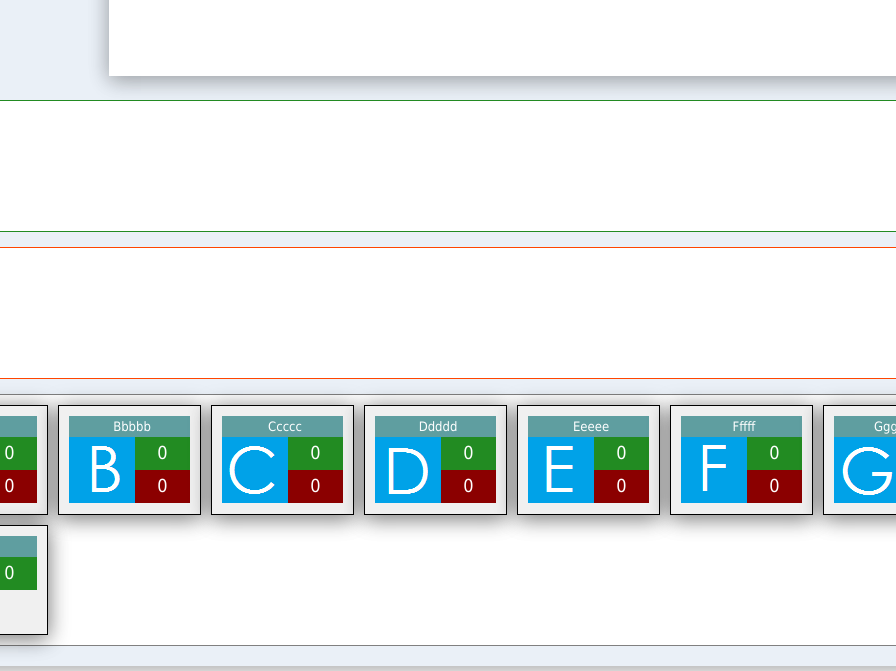
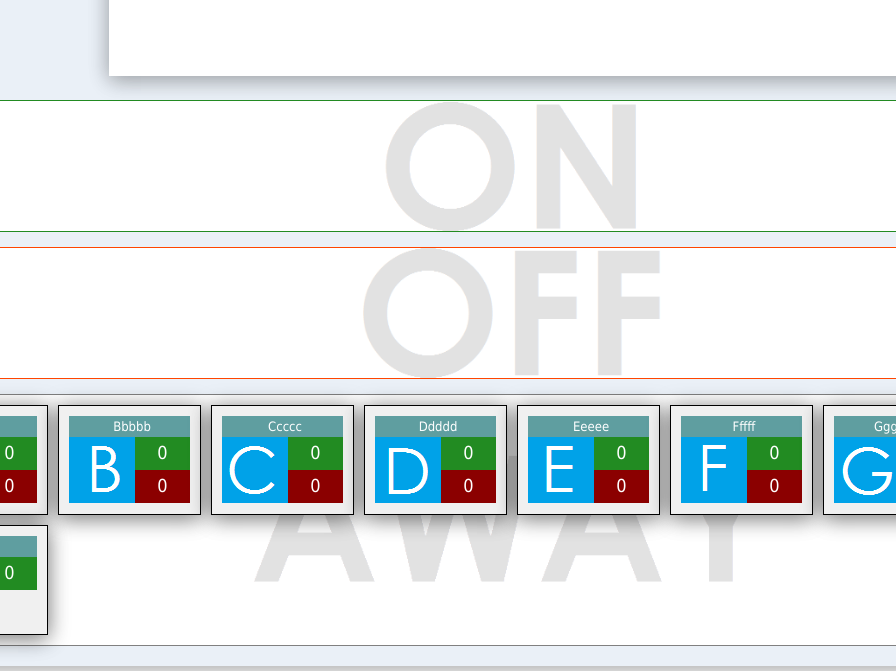
Before and after one commit to dean2650/Subs, a plain HTML site: page index.html in a window 1280 px wide. Shown: the part 182-853 px from the top of the page, 384-1280 px from the left. Drawn offline with nearby package versions, Linux system fonts and the light colour scheme; a web font is replaced by a local one.

Commit message:
Update StyleSheetHTML.css

```diff
--- a/StyleSheetHTML.css
+++ b/StyleSheetHTML.css
@@ -1,5 +1,5 @@
 #ZoneOn {
-    /*background-image: url("Assets/on.png");*/
+    background-image: url("Assets/on.png");
     background-repeat: no-repeat;
     background-position: center;
     background-size: 260px;
@@ -12,14 +12,14 @@
 }
 
 #ZoneOff {
-    /*background-image: url("Assets/off.png");*/
+    background-image: url("Assets/off.png");
     background-repeat: no-repeat;
     background-position: center;
     background-size: 300px;
 }
 
 #ZoneAway {
-    /*background-image: url("Assets/away.png");*/
+    background-image: url("Assets/away.png");
     background-repeat: no-repeat;
     background-position: center;
     background-size: 520px;
```
